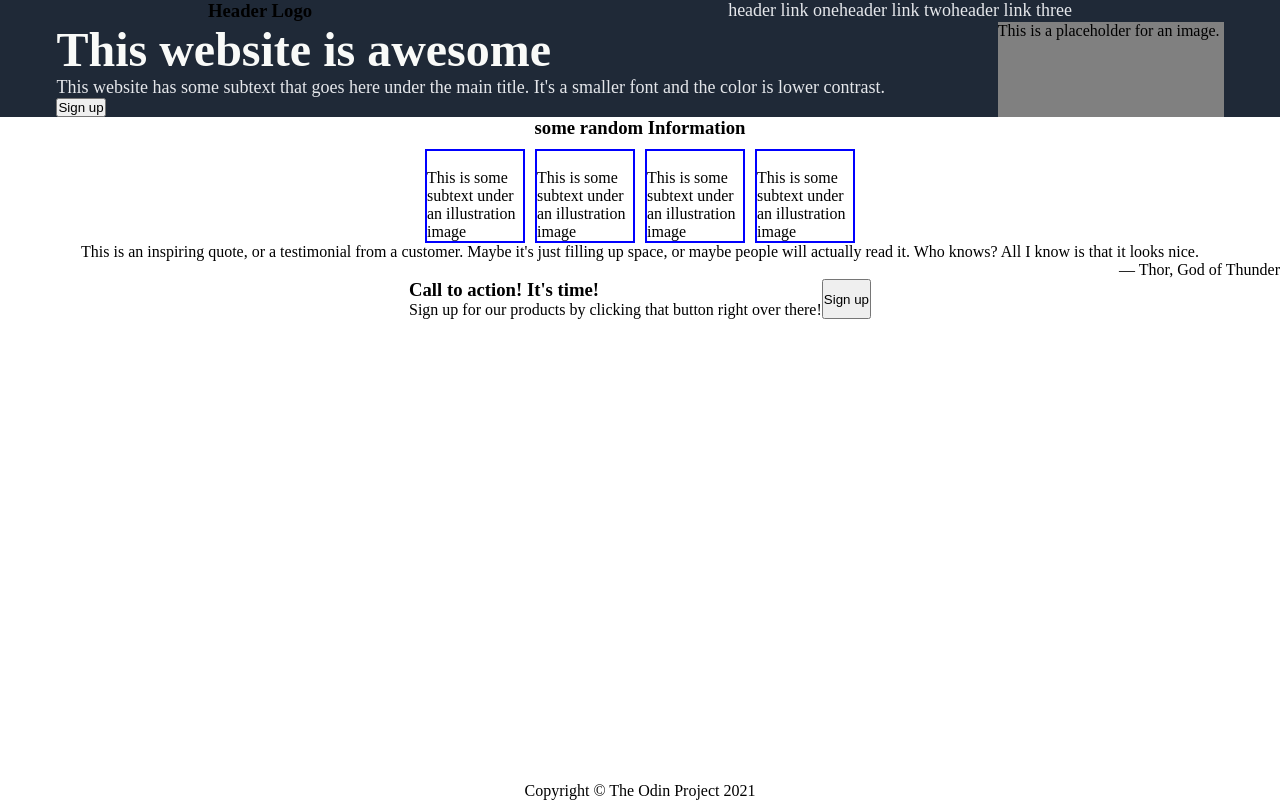
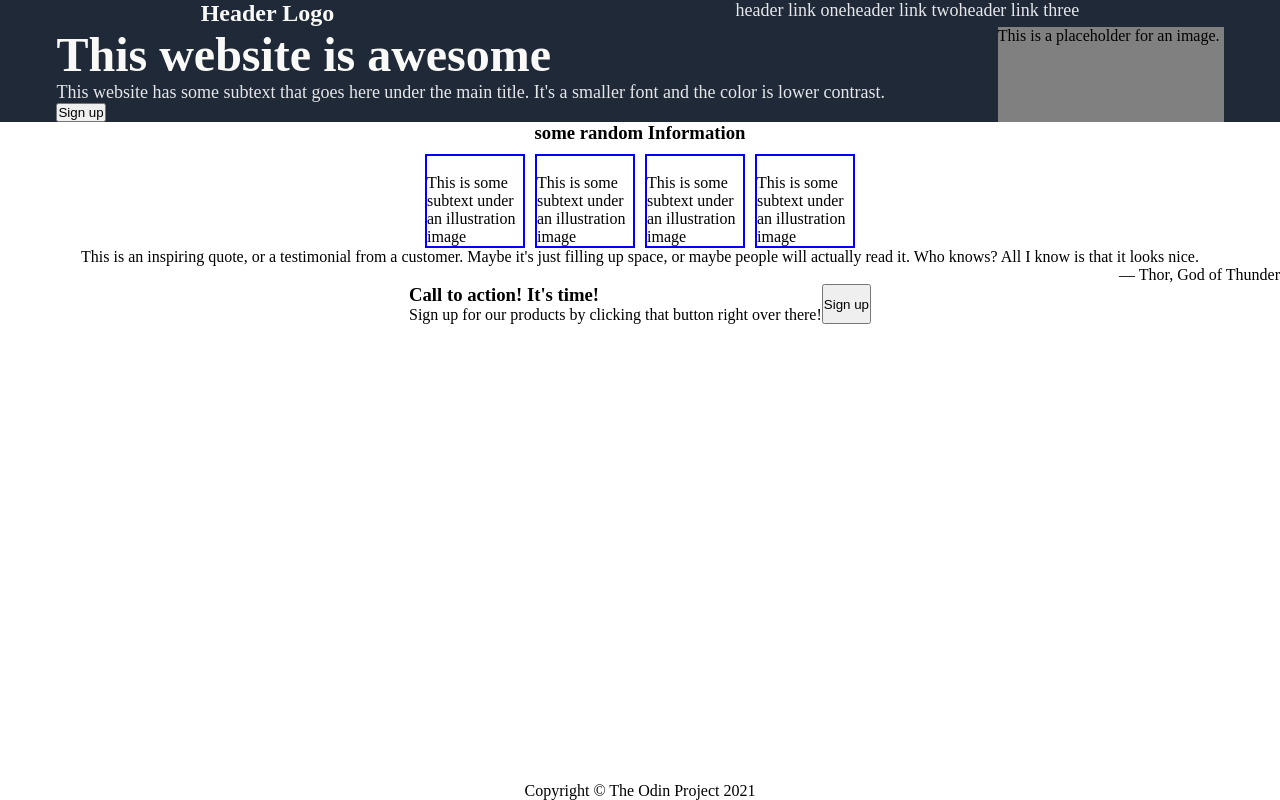
Before and after one commit to ocpradhan/odin-landing-page, a plain HTML site: page index.html in a window 1280 px wide. Drawn offline with Linux system fonts and the light colour scheme.

Commit message:
Applied the CSS rule font-size, and color in the styles.css file for the h3 element present in the header class.

```diff
--- a/styles.css
+++ b/styles.css
@@ -20,6 +20,11 @@ body {
 .header {
   display: flex;
   justify-content: space-around;
+}
+
+.header h3 {
+  font-size: 24px;
+  color: #f9faf8;
 }
 
 .header-links {
```
